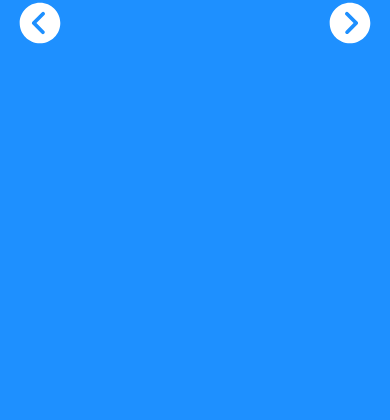
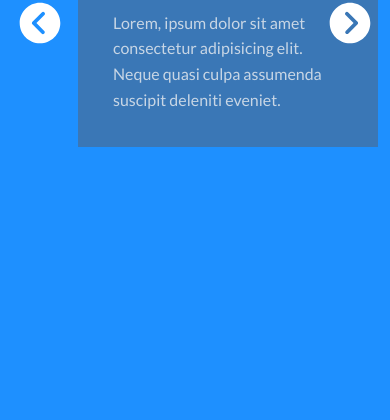
Before and after one commit to OluwatosinAdegoke/meet-me, a plain HTML site: page index.html in a window 390 px wide. Shown: the part 424-844 px from the top of the page. Drawn offline with Linux system fonts and the light colour scheme.

Commit message:
Media Queries and Javascript
Added the javacript for next and previous slide

Also added the media queries

```diff
--- a/index.html
+++ b/index.html
@@ -18,7 +18,7 @@
         </div>
         <div class='slide'>
             <div class='content'>
-                <h1>Slide One</h1>
+                <h1>Slide Two</h1>
                 <p>
                     Lorem, ipsum dolor sit amet consectetur adipisicing elit. Neque quasi culpa assumenda suscipit deleniti eveniet.
                 </p>
@@ -26,7 +26,7 @@
         </div>
         <div class='slide'>
             <div class='content'>
-                <h1>Slide One</h1>
+                <h1>Slide Three</h1>
                 <p>
                     Lorem, ipsum dolor sit amet consectetur adipisicing elit. Neque quasi culpa assumenda suscipit deleniti eveniet.
                 </p>
@@ -34,7 +34,7 @@
         </div>
         <div class='slide'>
             <div class='content'>
-                <h1>Slide One</h1>
+                <h1>Slide Four</h1>
                 <p>
                     Lorem, ipsum dolor sit amet consectetur adipisicing elit. Neque quasi culpa assumenda suscipit deleniti eveniet.
                 </p>
--- a/script.js
+++ b/script.js
@@ -0,0 +1,29 @@
+const slide = document.querySelectorAll('.slide');
+const next = document.querySelector('#next');
+const prev = document.querySelector('#prev');
+
+const nextSlide = () => {
+    const current = document.querySelector('.current');
+    current.classList.remove('current');
+
+    if(current.nextElementSibling){
+        current.nextElementSibling.classList.add('current')
+    } else {
+        slide[0].classList.add('current');
+    }
+}
+
+const prevSlide = () => {
+    const current = document.querySelector('.current');
+    current.classList.remove('current');
+
+    if(current.previousElementSibling){
+        current.previousElementSibling.classList.add('current')
+    } else {
+        slide[(slide.length)-1].classList.add('current')
+    }
+}
+
+//button events
+next.addEventListener('click', e => {nextSlide()});
+prev.addEventListener('click', e => {prevSlide()});
--- a/style.css
+++ b/style.css
@@ -37,7 +37,7 @@ body {
     position: absolute;
     margin: 0px auto 0px auto;
     top: 40%;
-    left: -600px;
+    left: 30%;
     width: 600px;
     background-color: rgba(87,96,111, 0.5);
     color: #c8d6e5;
@@ -47,8 +47,7 @@ body {
 
 .slide.current .content{
     opacity: 1px;
-    transition: all 0.7ss ease-in-out 0.3s;
-    transform: translateX(1000px)
+    transition: all 0.7ss ease-in-out 0.9s;
 }
 
 .slide .content h1{
@@ -92,3 +91,101 @@ svg:hover{
     cursor: pointer;
     fill: #576574;
 }
+
+@media(max-width: 1280px){
+    .slide .content{
+        position: absolute;
+        margin: 0px auto 0px auto;
+        top: 40%;
+        left: 25%;
+        width: 600px;
+        background-color: rgba(87,96,111, 0.5);
+        color: #c8d6e5;
+        padding: 35px;
+        opacity: 0px;
+    }
+}
+
+@media(max-width: 1000px){
+    .slide .content{
+        position: absolute;
+        margin: 0px auto 0px auto;
+        top: 40%;
+        left: 20%;
+        width: 600px;
+        background-color: rgba(87,96,111, 0.5);
+        color: #c8d6e5;
+        padding: 35px;
+        opacity: 0px;
+    }
+}
+
+@media(max-width: 900px){
+    .slide .content{
+        position: absolute;
+        margin: 0px auto 0px auto;
+        top: 40%;
+        left: 15%;
+        width: 600px;
+        background-color: rgba(87,96,111, 0.5);
+        color: #c8d6e5;
+        padding: 35px;
+        opacity: 0px;
+    }
+}
+
+@media(max-width: 800px){
+    .slide .content{
+        position: absolute;
+        margin: 0px auto 0px auto;
+        top: 40%;
+        left: 15%;
+        width: 500px;
+        background-color: rgba(87,96,111, 0.5);
+        color: #c8d6e5;
+        padding: 35px;
+        opacity: 0px;
+    }
+}
+
+@media(max-width: 700px){
+    .slide .content{
+        position: absolute;
+        margin: 0px auto 0px auto;
+        top: 40%;
+        left: 20%;
+        width: 400px;
+        background-color: rgba(87,96,111, 0.5);
+        color: #c8d6e5;
+        padding: 35px;
+        opacity: 0px;
+    }
+}
+
+@media(max-width: 600px){
+    .slide .content{
+        position: absolute;
+        margin: 0px auto 0px auto;
+        top: 40%;
+        left: 25%;
+        width: 300px;
+        background-color: rgba(87,96,111, 0.5);
+        color: #c8d6e5;
+        padding: 35px;
+        opacity: 0px;
+    }
+}
+
+@media(max-width: 550px){
+    .slide .content{
+        position: absolute;
+        margin: 0px auto 0px auto;
+        top: 40%;
+        left: 20%;
+        width: 300px;
+        background-color: rgba(87,96,111, 0.5);
+        color: #c8d6e5;
+        padding: 35px;
+        opacity: 0px;
+    }
+}
```
